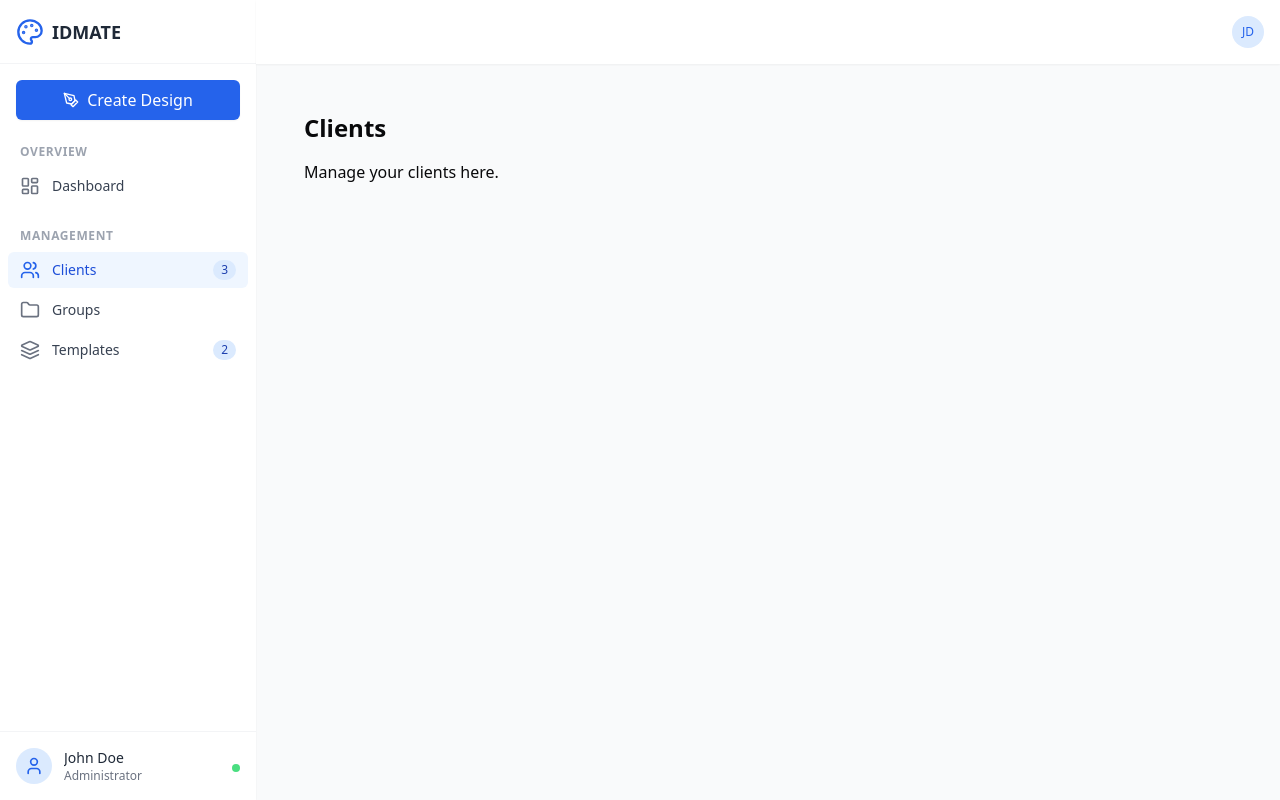
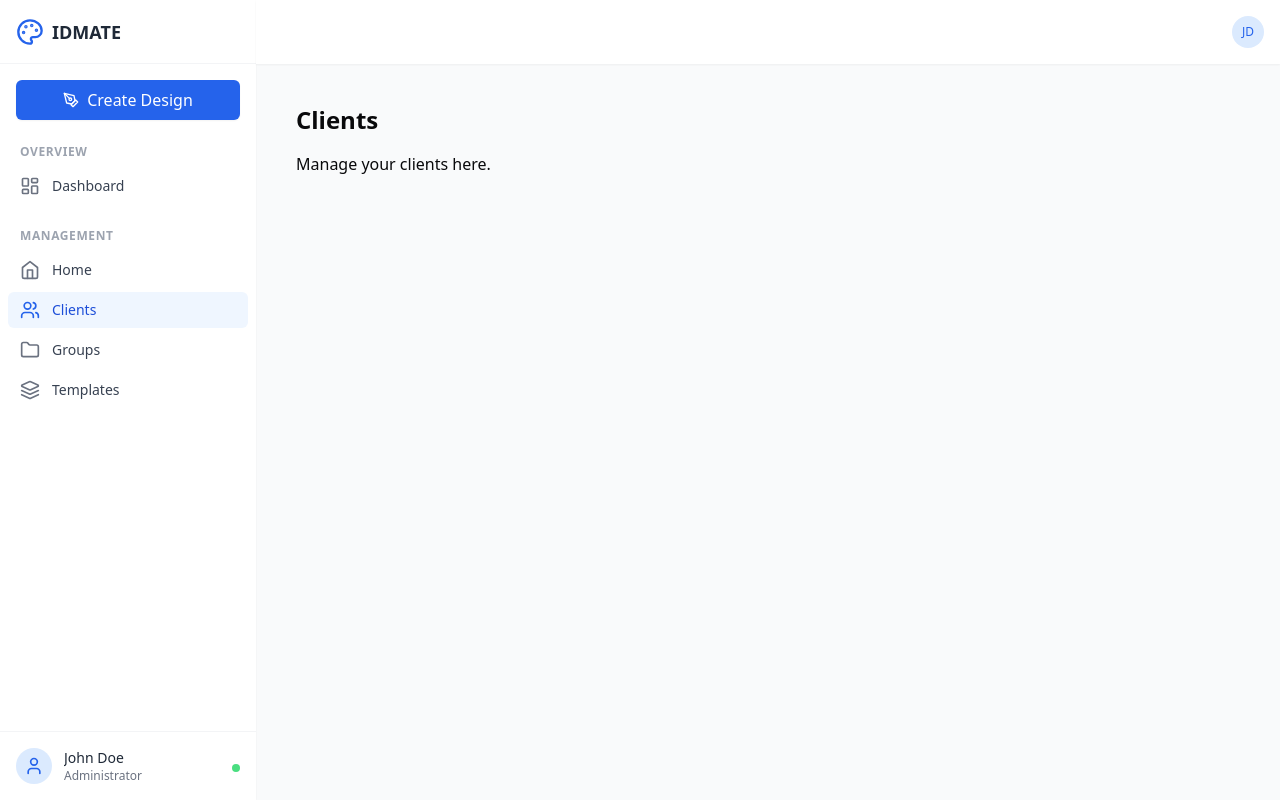
Before and after one commit to akshayfox/STACKPORTS, a React (Vite) app: page /clients in a window 1280 px wide. Built offline with nearby package versions, Linux system fonts and the light colour scheme.

Commit message:
new commit

```diff
--- a/src/components/Sidebar.tsx
+++ b/src/components/Sidebar.tsx
@@ -8,6 +8,7 @@ import {
   Layers,
   X,
   PenTool,
+  Home,
 } from "lucide-react";
 
 interface SidebarProps {
@@ -29,6 +30,11 @@ const navItems: NavItemProps[] = [
     to: "/dashboard",
     icon: <LayoutDashboard className="h-5 w-5" />,
     label: "Dashboard",
+  },
+  {
+    to: "/home",
+    icon: <Home className="h-5 w-5" />,
+    label: "Home",
   },
   {
     to: "/clients",
@@ -180,11 +186,7 @@ function NavItem({ to, icon, label, isActive = false, badge }: NavItemProps) {
         {icon}
       </div>
       <span className="text-sm font-medium flex-1">{label}</span>
-      {badge && (
-        <span className="bg-blue-100 text-blue-800 text-xs font-medium px-2 py-0.5 rounded-full">
-          {badge}
-        </span>
-      )}
+
     </Link>
   );
 }
--- a/src/components/file-upload.tsx
+++ b/src/components/file-upload.tsx
@@ -3,6 +3,7 @@ import { Element, UploadedImage } from "@/types/editor";
 import React, { useState } from "react";
 import { nanoid } from "nanoid";
 import axios from "axios";
+import NoDataFoundPage from "@/pages/NoDataFound";
 
 type FileUploadProps = {
   images: UploadedImage[]; // or whatever your image type is
@@ -38,15 +39,13 @@ const FileUpload: React.FC<FileUploadProps> = ({ images, refreshFiles }) => {
     }
   };
 
-
   const toggleFileSelection = (file: UploadedImage) => {
-    if (selectedFiles.some(f => f._id === file._id)) {
-      setSelectedFiles(selectedFiles.filter(f => f._id !== file._id));
+    if (selectedFiles.some((f) => f._id === file._id)) {
+      setSelectedFiles(selectedFiles.filter((f) => f._id !== file._id));
     } else {
       setSelectedFiles([...selectedFiles, file]);
     }
   };
-
 
   const toggleSelectMode = () => {
     setIsSelectMode(!isSelectMode);
@@ -99,6 +98,7 @@ const FileUpload: React.FC<FileUploadProps> = ({ images, refreshFiles }) => {
   return (
     <div>
       <div className="flex justify-between items-center mb-4 ">
+        {images?.length != 0 && (
           <div className="flex gap-2">
             <button
               onClick={toggleSelectMode}
@@ -122,9 +122,12 @@ const FileUpload: React.FC<FileUploadProps> = ({ images, refreshFiles }) => {
               </button>
             )}
           </div>
+        )}
       </div>
 
       <div className="grid grid-cols-2 gap-4">
+        {images?.length > 0 ? (
+          <>
             {images.map((file, index) => (
               <div
                 key={index}
@@ -132,9 +135,7 @@ const FileUpload: React.FC<FileUploadProps> = ({ images, refreshFiles }) => {
                   selectedFiles.some((f) => f._id === file._id)
                     ? "border-blue-500"
                     : "border-transparent"
-       }`}
-     >
-
+                }`}>
                 <div className="aspect-square overflow-hidden rounded-xl shadow-sm group-hover:shadow-md transition-all duration-200">
                   <img
                     src={`${import.meta.env.VITE_IMAGE_URL}${file.url}`}
@@ -205,9 +206,13 @@ const FileUpload: React.FC<FileUploadProps> = ({ images, refreshFiles }) => {
                 )}
               </div>
             ))}
+          </>
+        ) : (
+          ""
+        )}
       </div>
 
-      {images.length === 0 && (
+      {images?.length === 0 && (
         <div className="text-center py-8 text-gray-500">
           No images uploaded yet
         </div>
--- a/src/layouts/BasicLayout.tsx
+++ b/src/layouts/BasicLayout.tsx
@@ -138,7 +138,7 @@ function BasicLayout() {
           </div>
         </header>
 
-        <main className="p-4 md:p-6">
+        <main className="p-w md:p-4 rounded-md">
           <Outlet />
         </main>
       </div>
```
Lines whose indentation alone changed are shown as unchanged.
